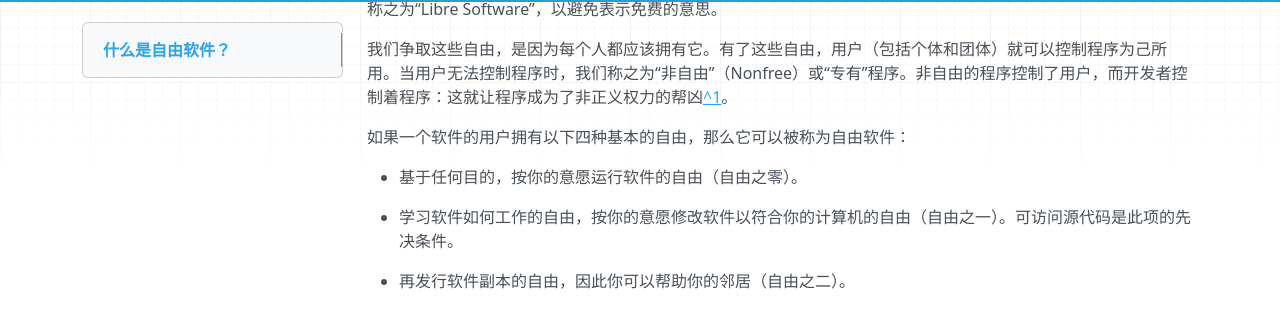
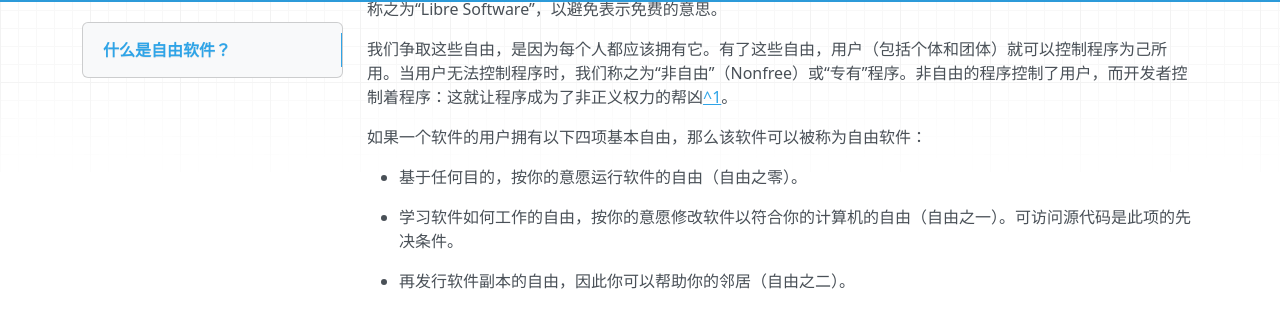
Before and after one commit to beijinglug/fsfs-zh, an MkDocs documentation site: the page built from docs/free-sw.md, in a window 1280 px wide and 900 px high, scrolled down 313 px. Shown: the part 134-445 px from the top of the window. Built offline with MkDocs 1.6.1, drawn with Linux system fonts in a browser that asks for light colours; nearby versions of some CDN libraries; old or Windows-style settings are respelled for this version of MkDocs.

Commit message:
update free-sw

```diff
--- a/docs/free-sw.md
+++ b/docs/free-sw.md
@@ -10,7 +10,7 @@
 
 我们争取这些自由，是因为每个人都应该拥有它。有了这些自由，用户（包括个体和团体）就可以控制程序为己所用。当用户无法控制程序时，我们称之为“非自由”（Nonfree）或“专有”程序。非自由的程序控制了用户，而开发者控制着程序：这就让程序成为了非正义权力的帮凶[^1]。
 
-如果一个软件的用户拥有以下四种基本的自由，那么它可以被称为自由软件：
+如果一个软件的用户拥有以下四项基本自由，那么该软件可以被称为自由软件：
 
 -   基于任何目的，按你的意愿运行软件的自由（自由之零）。
 
```
